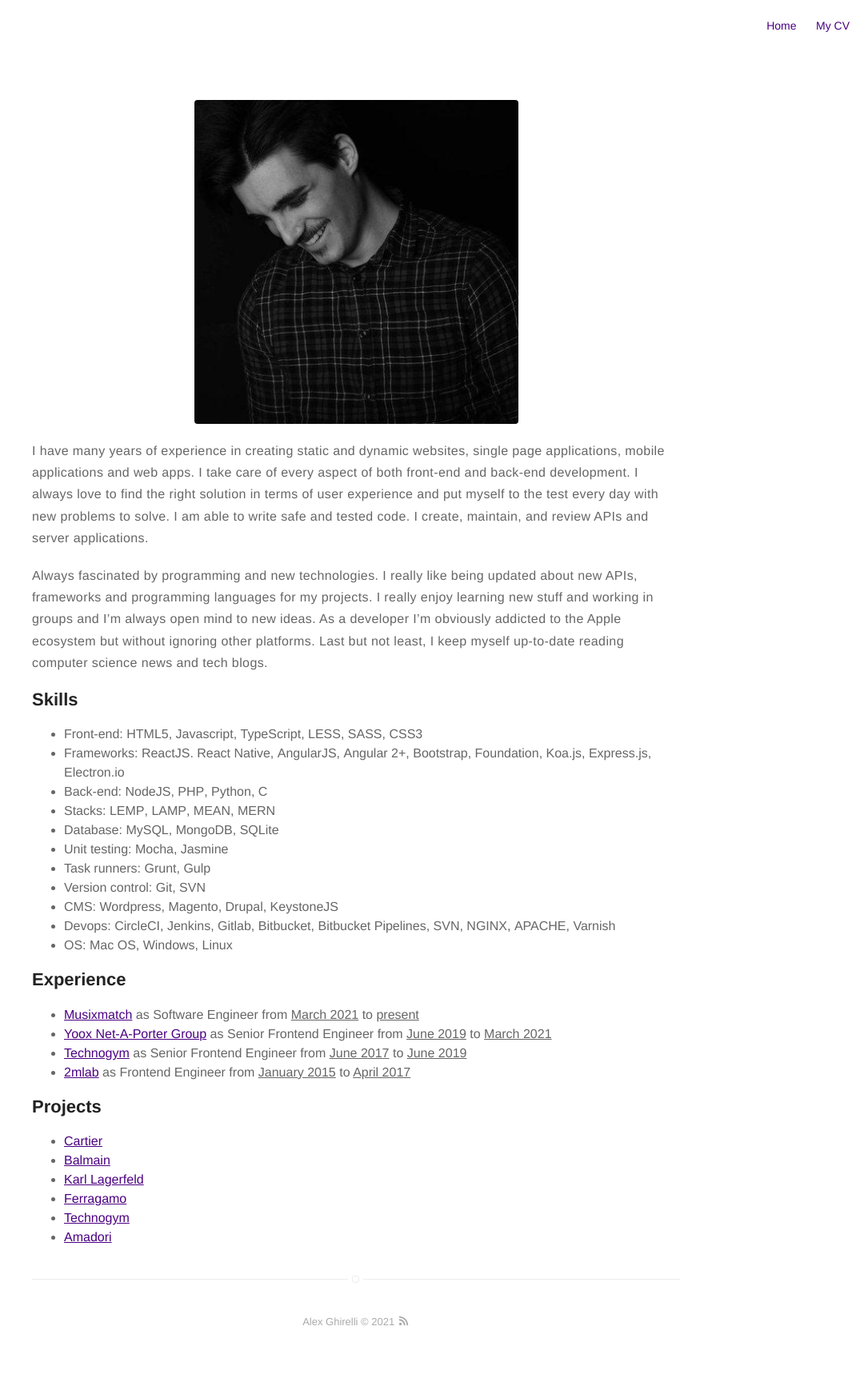
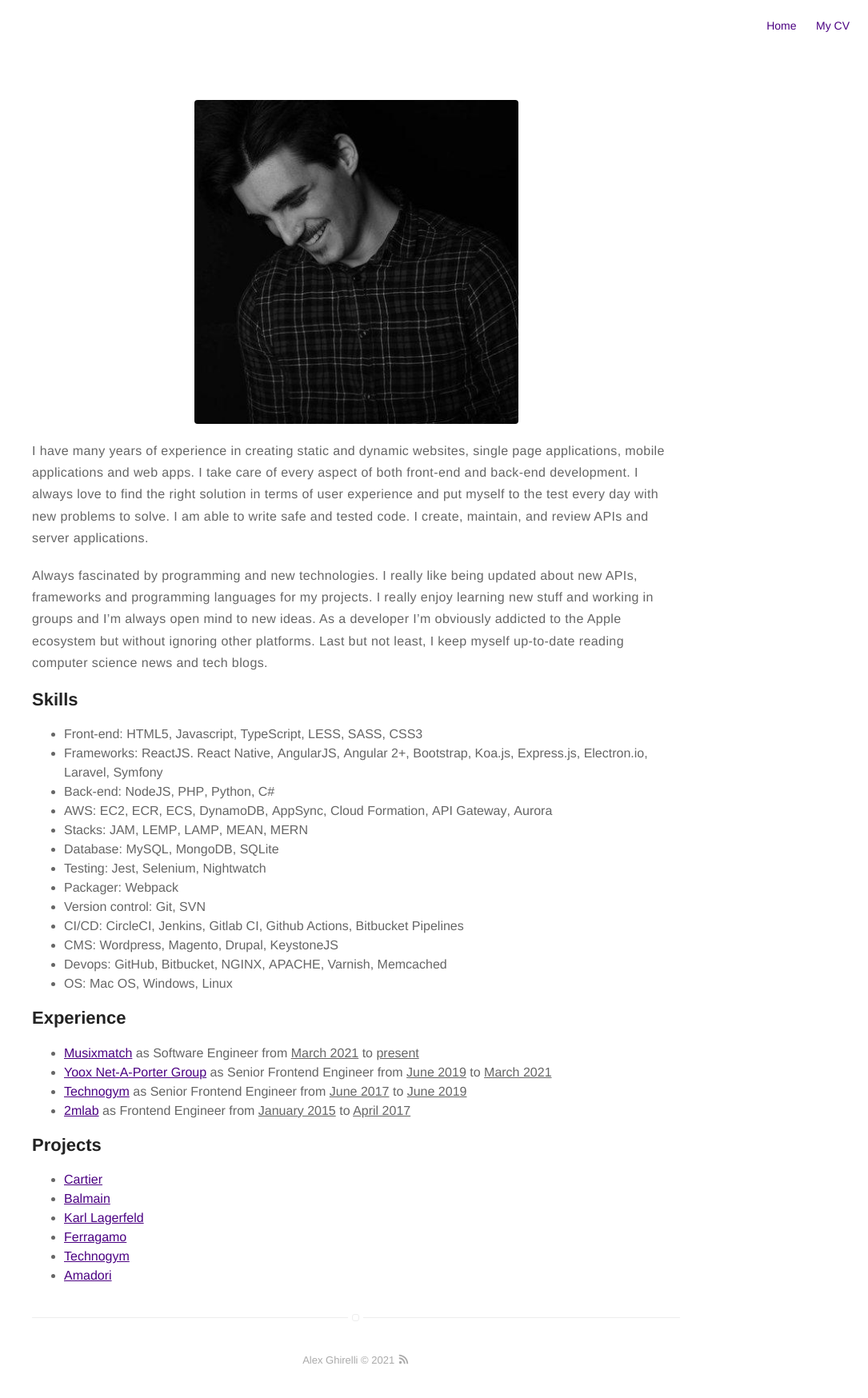
Before and after one commit to alexghirelli/alexghirelli.github.io, a Jekyll site: the page built from about.md, in a window 1280 px wide. Shown: the whole page at 80% size, without its empty margins (195-1280 px from the left). Built offline with Jekyll 4.4.1, drawn with Linux system fonts in a browser that asks for light colours; before the commit the page ends 1700 px from its top, so only the background shows below that.

Commit message:
Update about.md

```diff
--- a/about.md
+++ b/about.md
@@ -12,15 +12,17 @@ layout: page
 
 <ul class="skill-list">
 	<li>Front-end: <b>HTML5</b>, <b>Javascript</b>, <b>TypeScript</b>, <b>LESS</b>, <b>SASS</b>, <b>CSS3</b></li>
-	<li>Frameworks: <b>ReactJS</b>. <b>React Native</b>, <b>AngularJS</b>, <b>Angular 2+</b>, <b>Bootstrap</b>, <b>Foundation</b>, <b>Koa.js</b>, <b>Express.js</b>, <b>Electron.io</b></li>
-	<li>Back-end: <b>NodeJS</b>, <b>PHP</b>, <b>Python</b>, <b>C</b></li>
-	<li>Stacks: <b>LEMP</b>, <b>LAMP</b>, <b>MEAN</b>, <b>MERN</b></li>
+	<li>Frameworks: <b>ReactJS</b>. <b>React Native</b>, <b>AngularJS</b>, <b>Angular 2+</b>, <b>Bootstrap</b>, <b>Koa.js</b>, <b>Express.js</b>, <b>Electron.io</b>, <b>Laravel</b>, <b>Symfony</b></li>
+	<li>Back-end: <b>NodeJS</b>, <b>PHP</b>, <b>Python</b>, <b>C#</b></li>
+	<li>AWS: <b>EC2</b>, <b>ECR</b>, <b>ECS</b>, <b>DynamoDB</b>, <b>AppSync</b>, <b>Cloud Formation</b>, <b>API Gateway</b>, <b>Aurora</b></li>
+	<li>Stacks: <b>JAM</b>, <b>LEMP</b>, <b>LAMP</b>, <b>MEAN</b>, <b>MERN</b></li>
 	<li>Database: <b>MySQL</b>, <b>MongoDB</b>, <b>SQLite</b></li>
-	<li>Unit testing: <b>Mocha</b>, <b>Jasmine</b></li>
-	<li>Task runners: <b>Grunt</b>, <b>Gulp</b></li>
+	<li>Testing: <b>Jest</b>, <b>Selenium</b>, <b>Nightwatch</b></li>
+	<li>Packager: <b>Webpack</b></li>
 	<li>Version control: <b>Git</b>, <b>SVN</b></li>
+	<li>CI/CD: <b>CircleCI</b>, <b>Jenkins</b>, <b>Gitlab CI</b>, <b>Github Actions</b>, <b>Bitbucket Pipelines</b></li>
 	<li>CMS: <b>Wordpress</b>, <b>Magento</b>, <b>Drupal</b>, <b>KeystoneJS</b></li>
-	<li>Devops: <b>CircleCI</b>, <b>Jenkins</b>, <b>Gitlab</b>, <b>Bitbucket</b>, <b>Bitbucket Pipelines</b>, <b>SVN</b>, <b>NGINX</b>, <b>APACHE</b>, <b>Varnish</b></li>
+	<li>Devops: <b>GitHub</b>, <b>Bitbucket</b>, <b>NGINX</b>, <b>APACHE</b>, <b>Varnish</b>, <b>Memcached</b></li>
 	<li>OS: <b>Mac OS</b>, <b>Windows</b>, <b>Linux</b></li>
 </ul>
 
```
